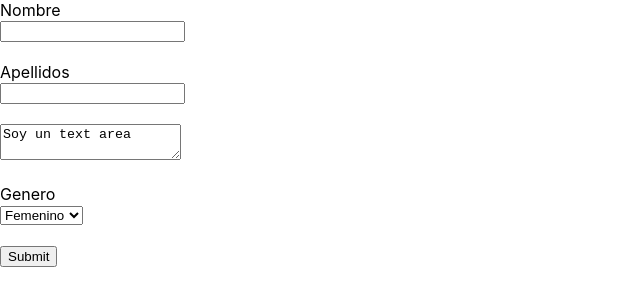
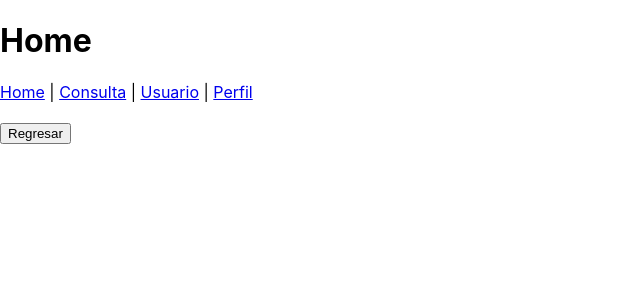
Before and after one commit to apps-camelot/webinar-react, a React (Create React App) app: page / in a window 1280 px wide. Shown: the top 306 px of the page, without its empty margins (0-640 px from the left). Built offline with nearby package versions, Linux system fonts and the light colour scheme.

Commit message:
Perfil en sesión

```diff
--- a/package.json
+++ b/package.json
@@ -3,6 +3,7 @@
   "version": "0.1.0",
   "private": true,
   "dependencies": {
+    "@reach/router": "^1.3.4",
     "@testing-library/jest-dom": "^5.14.1",
     "@testing-library/react": "^11.2.7",
     "@testing-library/user-event": "^12.8.3",
--- a/src/App.js
+++ b/src/App.js
@@ -1,64 +1,73 @@
 import "./App.css";
-import React, { Fragment } from "react";
+import React from "react";
+import { Router, Link, useNavigate } from "@reach/router";
 
 function App() {
-  const submit = (e) => {
-    e.preventDefault();
-    const data = new FormData(e.target);
+  let inSesion = false;
 
-    fetch("/api", {
-      method: "POST",
-      body: data,
-      headers: { "Soy-Un-Header": "Hola mundo" },
-    });
-  };
+  const Header = (props) => {
+    const navigate = useNavigate();
 
-  const espacio = () => {
     return (
-      <Fragment>
+      <div>
+        <h1>{props.title}</h1>
+        {props.children}
         <br />
-        <br />
-      </Fragment>
+        <button onClick={() => navigate("/")}>Regresar</button>
+      </div>
     );
   };
 
-  const Label = (props) => {
+  {
+    /**
+  // or with hooks
+  const Invoice = () => {
+    const params = useParams()
     return (
-      <Fragment>
-        <label>{props.children}</label>
-        <br />
-      </Fragment>
-    );
-  };
+      <div>
+        <h1>Invoice {params.invoiceId}</h1>
+      </div>
+    )
+  }
+  */
+  }
+
+  const Home = () => (
+    <Header title="Home">
+      <nav>
+        <Link to="/">Home</Link> | <Link to="consulta">Consulta</Link> |{" "}
+        <Link to="usuario/6">Usuario</Link> | <Link to="sesion">Perfil</Link>
+      </nav>
+    </Header>
+  );
+
+  const Consulta = (props) => (
+    <Header title="Consulta">Soy la página de consulta</Header>
+  );
+
+  const Usuario = (props) => (
+    <Header title="Usuario">
+      Usuario {props.userId}
+      <button onClick={() => props.navigate("../66")}>Ver otro usuario</button>
+    </Header>
+  );
+
+  const NotFound = () => (
+    <Header title="Not Found">Sorry, nothing here.</Header>
+  );
+
+  const Perfil = () => <Header title="Perfil">Soy Perfil</Header>;
+
+  const NoSesion = () => <Header title="NoSesion">Soy NoSesion</Header>;
 
   return (
-    <div>
-      <form onSubmit={submit}>
-        <Label>Nombre</Label>
-        <input type="text" name="nombre" />
-
-        {espacio()}
-
-        <Label>Apellidos</Label>
-        <input type="text" name="apellidos" />
-
-        {espacio()}
-
-        <textarea name="contenido">Soy un text area</textarea>
-
-        {espacio()}
-
-        <Label>Genero</Label>
-        <select name="genero">
-          <option value="femenino">Femenino</option>
-          <option value="masculino">Masculino</option>
-        </select>
-
-        {espacio()}
-
-        <input type="submit" name="Enviar" />
-      </form>
-    </div>
+    <Router>
+      <Home path="/" />
+      <Consulta path="consulta" />
+      <Usuario path="usuario/:userId" />
+      {inSesion ? <Perfil path="sesion" /> : <NoSesion path="sesion" />}
+      <NotFound default />
+    </Router>
   );
 }
 
```
Also changed, not shown: 1 other file (tests, documents, lock files or other folders).
